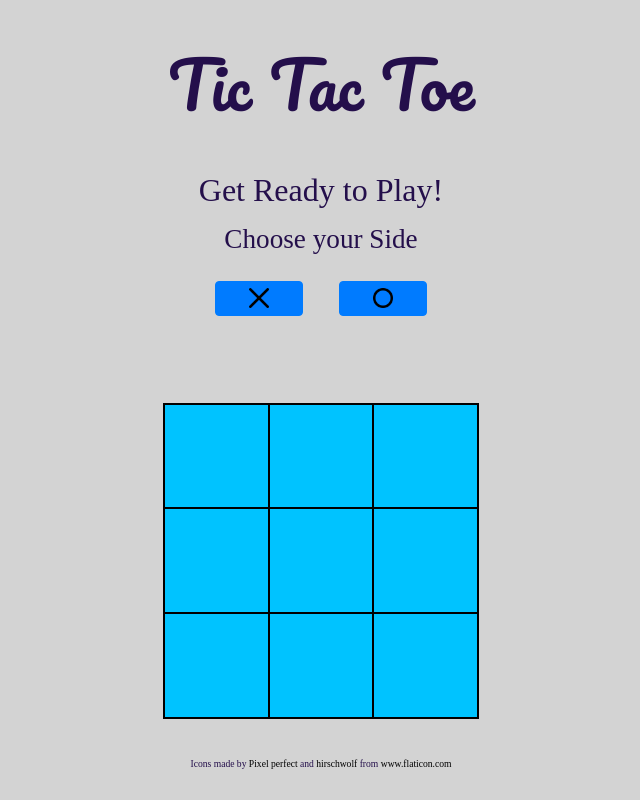
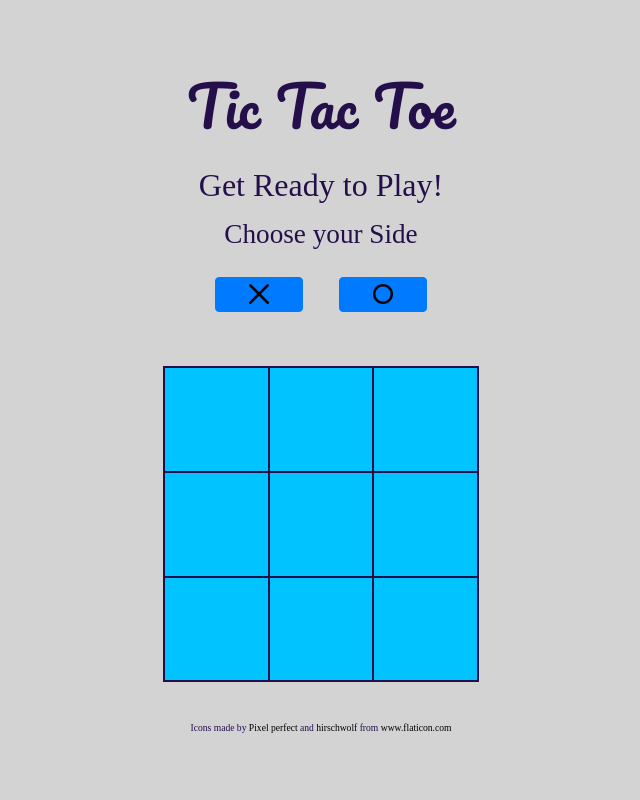
Before and after one commit to claireporter26/tic-tac-toe, a plain HTML site: page index.html in a window 1280 px wide. Shown: the whole page, without its empty margins (319-959 px from the left). Drawn offline with nearby package versions, Linux system fonts and the light colour scheme; a web font is replaced by a local one.

Commit message:
amended design for different screen sizes

```diff
--- a/index.html
+++ b/index.html
@@ -37,13 +37,18 @@
             </div>
         </div>
 
+        <h1 class="header">Tic Tac Toe</h1>
 
-        <h1 class="header">Tic Tac Toe</h1>
+        <!-- <div class="large-flex">
+            <div class="large-flex_1"> -->
+
 
                 <div class="choose-side">
                     <div class="subtitle" id=chooseSide>
+                        <div class="subtitle-text">
                         <h2>Get Ready to Play!</h2>
                         <h2 class="subtitle--small">Choose your Side</h2>
+                        </div>
                         <div class="button-container">
                             <button class="btn btn-primary btn-chooseside chooseSideX" id="chooseSideX"><img class="btn-chooseside_icon" src="./images/close.png" alt="Cross"></button>
                             <button class="btn btn-primary btn-chooseside chooseSideO" id="chooseSideO"><img class="btn-chooseside_icon" src="./images/rec.png" alt="Nought"></button>
@@ -55,8 +60,9 @@
                     <p class="play-instruction">Click on an empty grid square to place your token</p>
 
                 </div>
+            <!-- </div> -->
 
-
+            <!-- <div class="large-flex_2"> -->
                 <div class="alert">
                     <p class="alert-text">Please choose an empty square.</p>
                 </div>
@@ -86,6 +92,8 @@
 
 
                 </div>
+            <!-- </div>
+        </div> -->
 
         <!-- <button data-toggle="modal" data-target="#endGameModal">Test Modal</button> -->
 
--- a/scss/base/_global.scss
+++ b/scss/base/_global.scss
@@ -15,6 +15,10 @@ body {
     font-family: 'David Libre', serif;
     color: rgb(36, 15, 75);
 
+    display: flex;
+    flex-direction: column;
+    align-items: center;
+    justify-content: center;
 
 }
 
--- /dev/null
+++ b/scss/base/_mixins.scss
@@ -0,0 +1,5 @@
+@mixin atMedium {
+   @media (min-width: 700px){
+       @content;
+   }
+}
--- a/scss/modules/_main-text.scss
+++ b/scss/modules/_main-text.scss
@@ -1,23 +1,36 @@
 .header{
 
     color: rgb(36, 15, 75);
-    font-size: 4rem;
-    margin-top: 0px;
-    padding-top: 30px;
+    font-size: 3.5rem;
+    margin: 0px auto;
+    padding-top: .5em;
     font-family: 'Pacifico', cursive;
     // font-weight: 700;
+
+    @include atMedium {
+        padding-top: 1em;
+    }
 
 
 }
 
 .subtitle{
    font-size: 2rem;
-   margin: 1.5em 0 1.5em 0;
+   margin: 1.2em 0 .8em 0;
+
+   @include atMedium {
+    font-size: 1.7rem;
+    margin: 1em 0 .6em 0;
+   }
 
 
    &--small {
        font-size: 1.7rem;
        margin-top: .5em;
+   }
+
+   &-text {
+
    }
 }
 
@@ -57,6 +70,11 @@
     display: flex;
     align-content: center;
     justify-content: center;
+
+    // @include atMedium {
+    //     display: block;
+
+    //    }
 }
 
 .btn-chooseside {
@@ -90,3 +108,9 @@ footer {
         color: black;
     }
 }
+
+// .large-flex {
+//     display: flex;
+//     justify-content: space-evenly;
+//     align-items: center;
+// }
--- a/scss/modules/_table.scss
+++ b/scss/modules/_table.scss
@@ -40,7 +40,7 @@ tr{
 td {
     width: 100px;
     height: 100px;
-    border: 2px solid black;
+    border: 2px solid rgb(36, 15, 75);
     // font-size: 85px;
     padding: .3em;
     margin: 0px;
--- a/scss/style.scss
+++ b/scss/style.scss
@@ -1,3 +1,4 @@
+@import './base/_mixins.scss';
 @import './base/_global.scss';
 @import './modules/_main-text.scss';
 @import './modules/_table.scss';
```
Also changed, not shown: css/style.css, 1 other file. Lines whose indentation alone changed are shown as unchanged.
